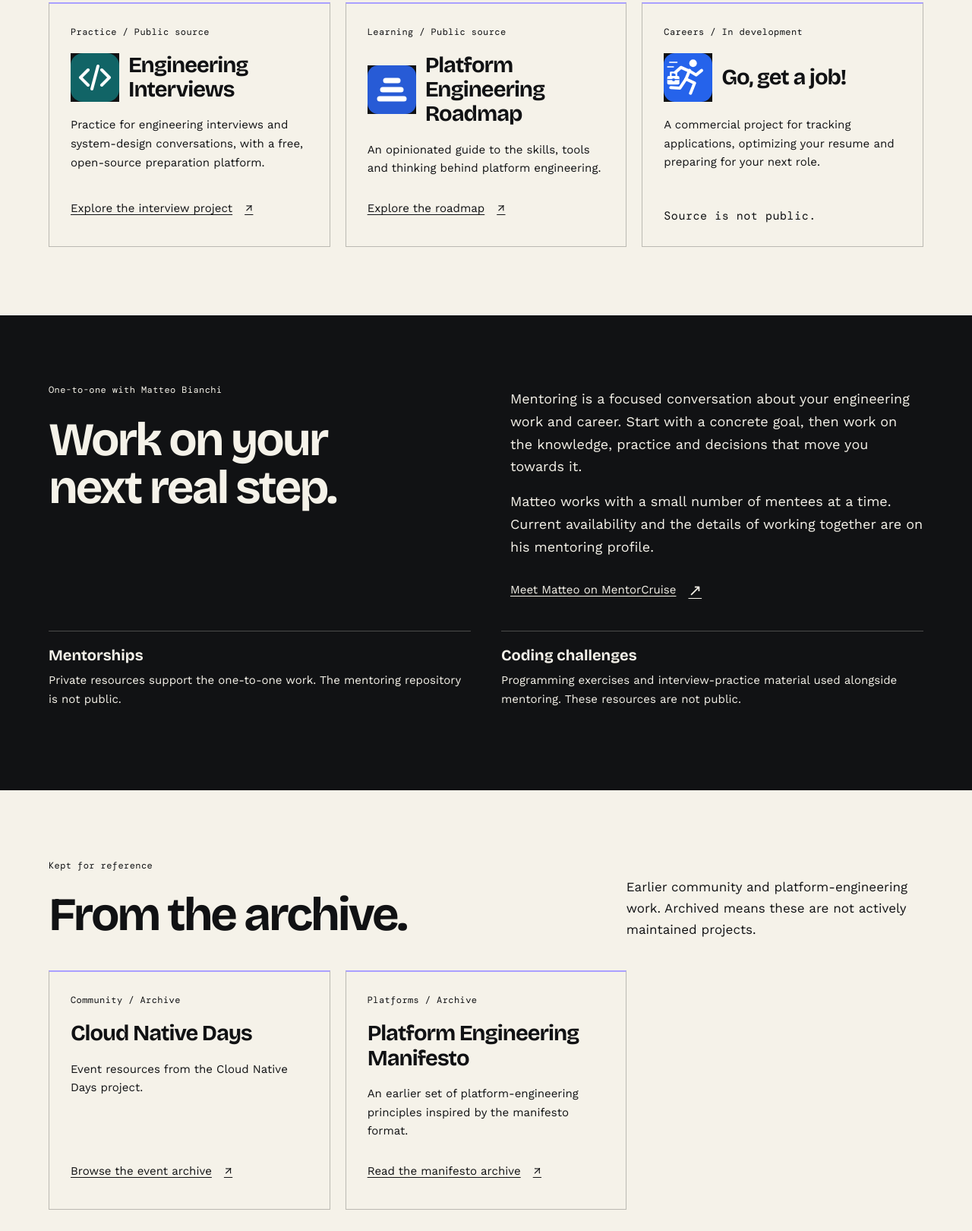
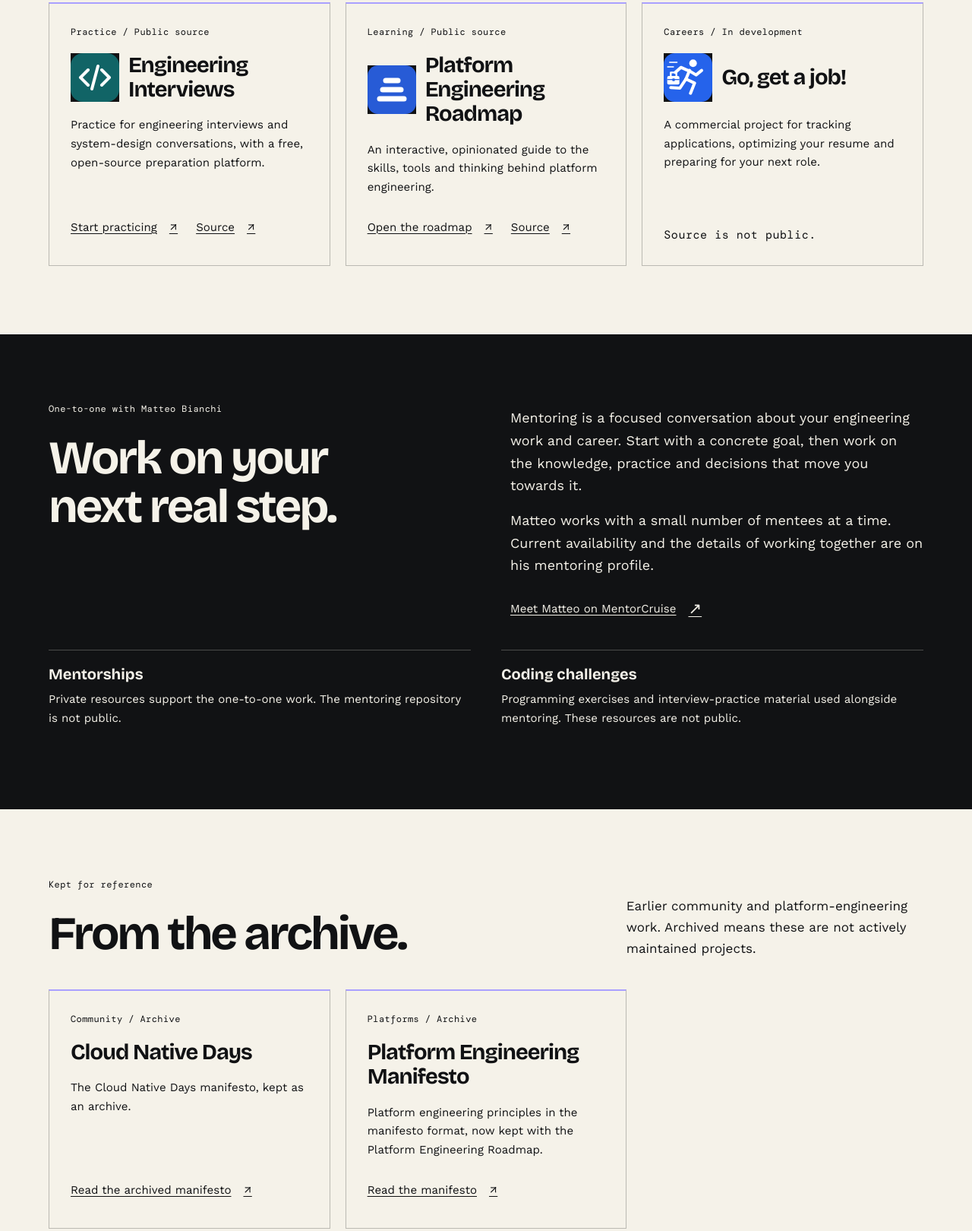
Before and after one commit to synctune-edu/edu.synctune.it, a plain HTML site: page index.html in a window 1280 px wide. Shown: the part 1166-2786 px from the top of the page at 76% size. Drawn offline with Linux system fonts and the light colour scheme.

Commit message:
Fix archive entries and link the live learning sites
Cloud Native Days is a manifesto, not event resources, and the platform
engineering manifesto now lives in the roadmap repository. Link the live
Engineering Interviews and Platform Engineering Roadmap sites next to their
source.

```diff
--- a/assets/styles.css
+++ b/assets/styles.css
@@ -361,7 +361,9 @@ p + p { margin-top: 1rem; }
 
 .card p:not(.meta) { font-size: 0.94rem; }
 .card > a,
-.card > .availability { margin-top: auto; }
+.card > .availability,
+.card > .card-links { margin-top: auto; }
+.card-links { display: flex; flex-wrap: wrap; column-gap: 24px; }
 .availability { padding-top: 8px; color: var(--signal); }
 .light .availability { color: var(--ink); }
 
--- a/index.html
+++ b/index.html
@@ -34,8 +34,8 @@
       <div class="wrap">
         <div class="section-heading"><div><p class="eyebrow">Something you can use</p><h2 id="resources-title">A clearer path<br>through the work.</h2></div><p>Open learning resources sit alongside projects in development. Availability is stated on each card.</p></div>
         <div class="cards">
-          <article class="card"><p class="meta">Practice / Public source</p><div class="project-title"><img src="assets/projects/engineering-interviews.svg" alt="" width="64" height="64" loading="lazy"><h3>Engineering Interviews</h3></div><p>Practice for engineering interviews and system-design conversations, with a free, open-source preparation platform.</p><a class="text-link" href="https://github.com/mbianchidev/engineering-interviews">Explore the interview project <span aria-hidden="true">&#8599;</span></a></article>
-          <article class="card"><p class="meta">Learning / Public source</p><div class="project-title"><img src="assets/projects/platform-engineering-roadmap.svg" alt="" width="64" height="64" loading="lazy"><h3>Platform Engineering Roadmap</h3></div><p>An opinionated guide to the skills, tools and thinking behind platform engineering.</p><a class="text-link" href="https://github.com/mbianchidev/platform-engineering-roadmap">Explore the roadmap <span aria-hidden="true">&#8599;</span></a></article>
+          <article class="card"><p class="meta">Practice / Public source</p><div class="project-title"><img src="assets/projects/engineering-interviews.svg" alt="" width="64" height="64" loading="lazy"><h3>Engineering Interviews</h3></div><p>Practice for engineering interviews and system-design conversations, with a free, open-source preparation platform.</p><div class="card-links"><a class="text-link" href="https://mbianchidev.github.io/engineering-interviews/">Start practicing <span aria-hidden="true">&#8599;</span></a><a class="text-link" href="https://github.com/mbianchidev/engineering-interviews">Source <span aria-hidden="true">&#8599;</span></a></div></article>
+          <article class="card"><p class="meta">Learning / Public source</p><div class="project-title"><img src="assets/projects/platform-engineering-roadmap.svg" alt="" width="64" height="64" loading="lazy"><h3>Platform Engineering Roadmap</h3></div><p>An interactive, opinionated guide to the skills, tools and thinking behind platform engineering.</p><div class="card-links"><a class="text-link" href="https://platform-engineering-roadmap.mbianchi.dev/">Open the roadmap <span aria-hidden="true">&#8599;</span></a><a class="text-link" href="https://github.com/mbianchidev/platform-engineering-roadmap">Source <span aria-hidden="true">&#8599;</span></a></div></article>
           <article class="card"><p class="meta">Careers / In development</p><div class="project-title"><img src="assets/projects/go-get-a-job.svg" alt="" width="96" height="96" loading="lazy"><h3>Go, get a job!</h3></div><p>A commercial project for tracking applications, optimizing your resume and preparing for your next role.</p><p class="availability">Source is not public.</p></article>
         </div>
       </div>
@@ -53,8 +53,8 @@
     <section class="section light" aria-labelledby="archive-title">
       <div class="wrap"><div class="section-heading"><div><p class="eyebrow">Kept for reference</p><h2 id="archive-title">From the archive.</h2></div><p>Earlier community and platform-engineering work. Archived means these are not actively maintained projects.</p></div>
         <div class="cards">
-          <article class="card"><p class="meta">Community / Archive</p><h3>Cloud Native Days</h3><p>Event resources from the Cloud Native Days project.</p><a class="text-link" href="https://github.com/mbianchidev/cloud-native-days">Browse the event archive <span aria-hidden="true">&#8599;</span></a></article>
-          <article class="card"><p class="meta">Platforms / Archive</p><h3>Platform Engineering Manifesto</h3><p>An earlier set of platform-engineering principles inspired by the manifesto format.</p><a class="text-link" href="https://github.com/mbianchidev/platform-engineering-manifesto">Read the manifesto archive <span aria-hidden="true">&#8599;</span></a></article>
+          <article class="card"><p class="meta">Community / Archive</p><h3>Cloud Native Days</h3><p>The Cloud Native Days manifesto, kept as an archive.</p><a class="text-link" href="https://github.com/mbianchidev/cloud-native-days">Read the archived manifesto <span aria-hidden="true">&#8599;</span></a></article>
+          <article class="card"><p class="meta">Platforms / Archive</p><h3>Platform Engineering Manifesto</h3><p>Platform engineering principles in the manifesto format, now kept with the Platform Engineering Roadmap.</p><a class="text-link" href="https://github.com/mbianchidev/platform-engineering-roadmap/blob/main/platform-engineering-manifesto.md">Read the manifesto <span aria-hidden="true">&#8599;</span></a></article>
         </div>
       </div>
     </section>
```
Also changed, not shown: 1 other file.
